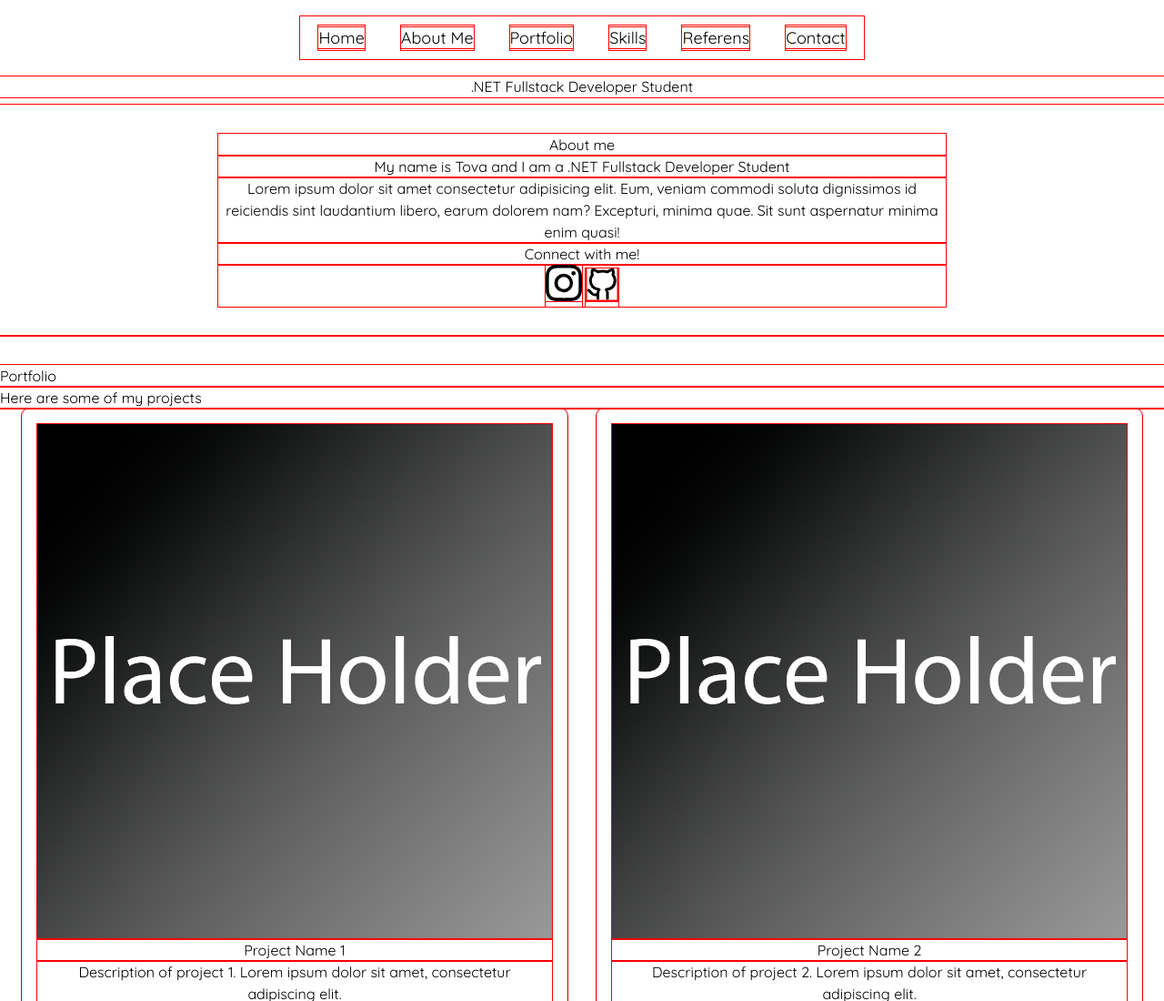
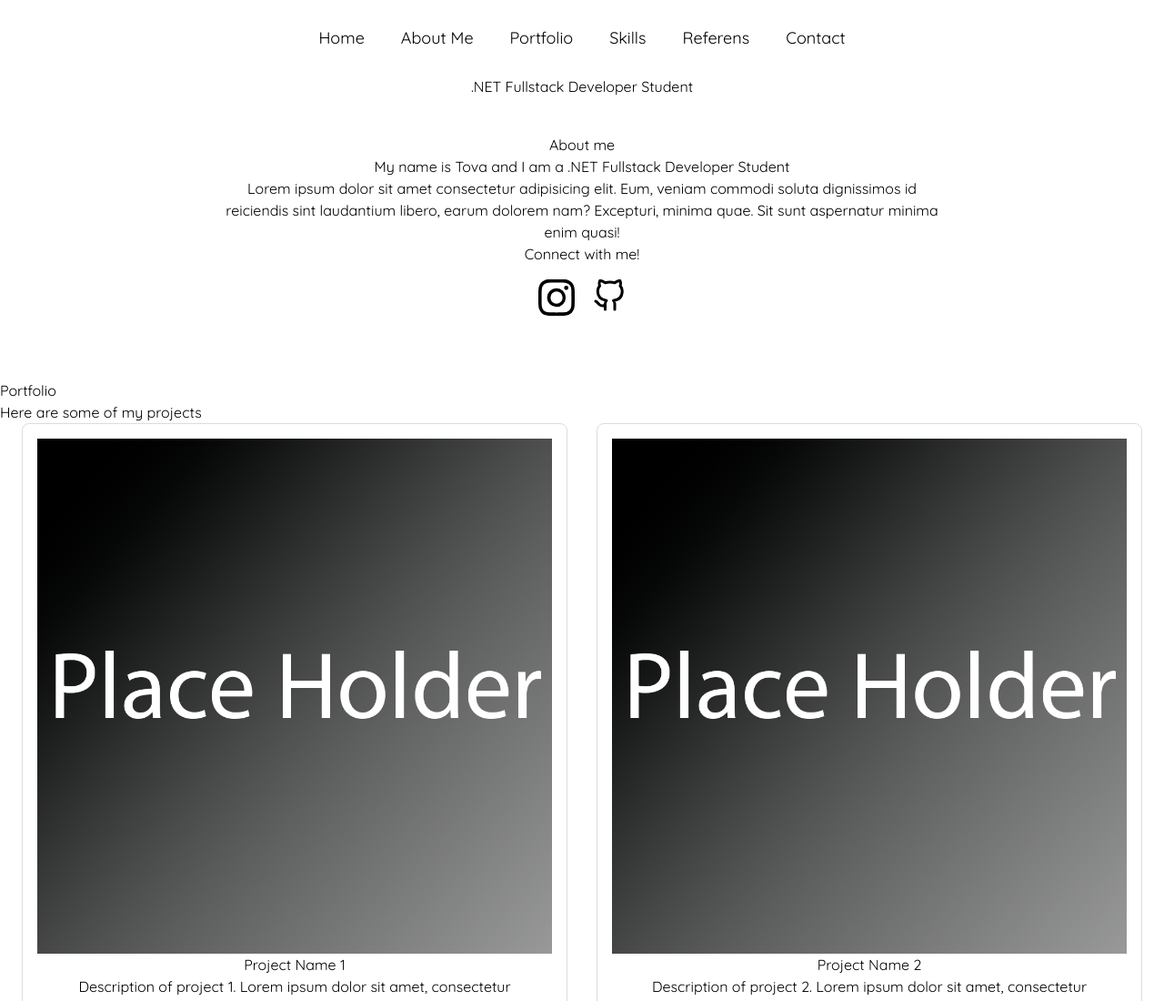
Before and after one commit to tovdal/Webportfolio, a plain HTML site: page index.html in a window 1280 px wide. Shown: the top 1100 px of the page at 91% size. Drawn offline with nearby package versions, Linux system fonts and the light colour scheme.

Commit message:
Add .social-media-links Css flex

```diff
--- a/Style-Sheet.css
+++ b/Style-Sheet.css
@@ -2,7 +2,7 @@
 
 * {
     box-sizing: border-box; /* Include padding and border in the element's total width and height */
-    outline: 1px solid red;  /* Visar ramar för alla element */
+    /*outline: 1px solid red;  /* Visar ramar för alla element */
 }
 
 html, body {
@@ -70,6 +70,16 @@ nav ul li a:hover {
     max-width: 800px;
     text-align: center;
 }
+.social-media-links {
+    display: flex;
+    flex-direction: row;
+    justify-content: center;
+    gap: 1.25rem;
+    padding-top: 1em;
+
+
+}
+
 
 /* Portfolio Section */
 .portfolio-container {
```
